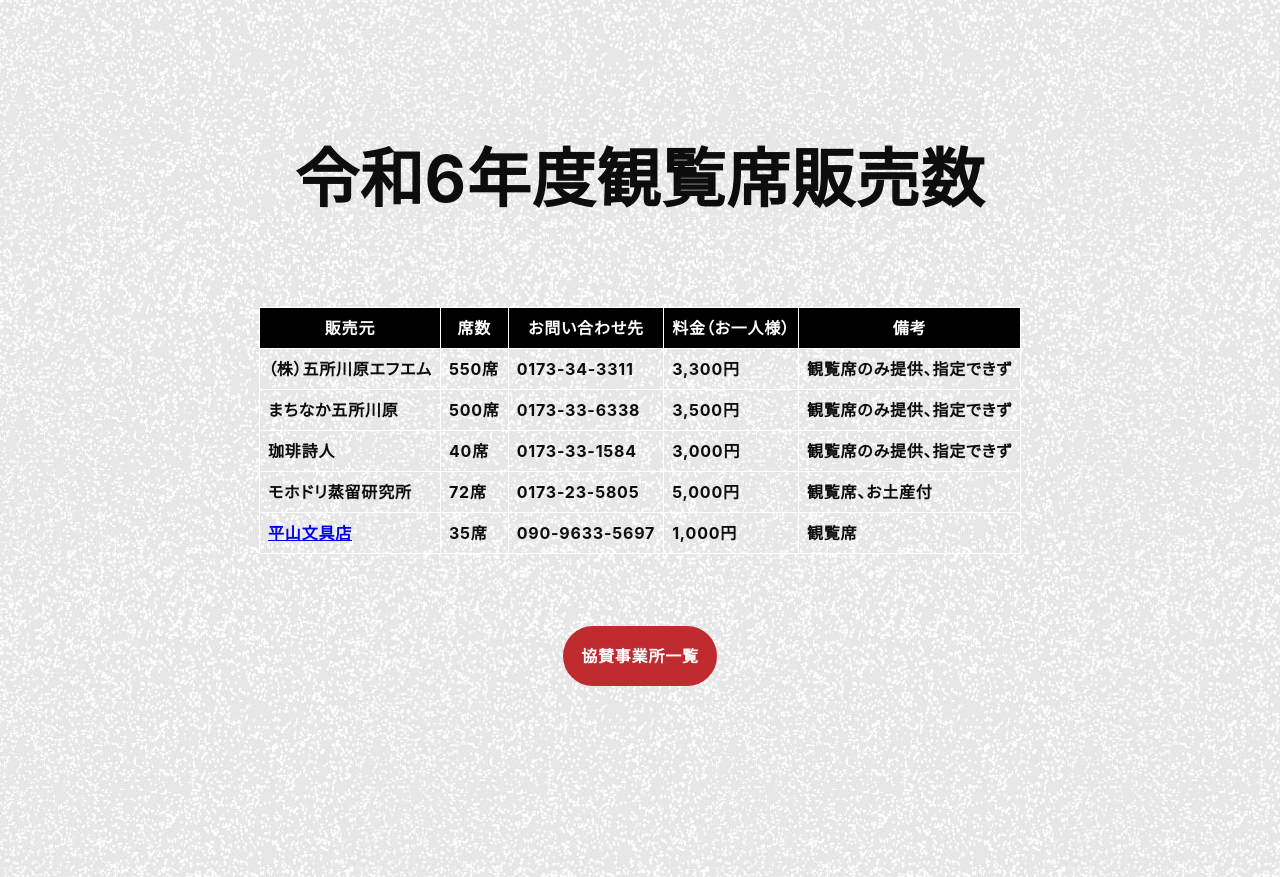
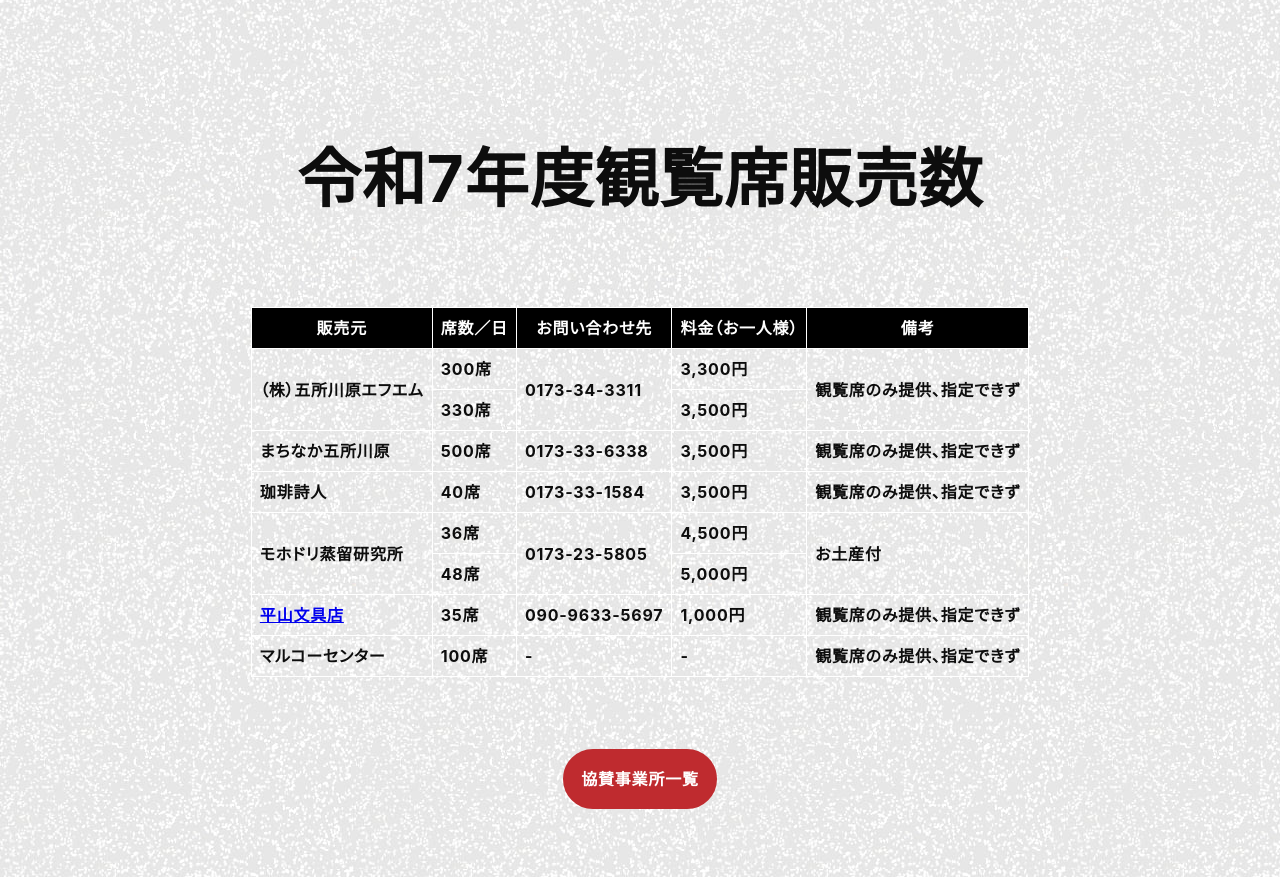
Before and after one commit to plus-agc/tachineputa-astro, an Astro site: page / in a window 1280 px wide. Shown: the part 2540-3417 px from the top of the page. Built offline with nearby package versions, Linux system fonts and the light colour scheme; Astro itself is replaced by a stand-in of ours.

Commit message:
modified

```diff
--- a/astro.config.mjs
+++ b/astro.config.mjs
@@ -1,9 +1,18 @@
+import dotenv from "dotenv";
+dotenv.config();
 import { defineConfig } from "astro/config";
 import sitemap from "@astrojs/sitemap";
+import relativeLinks from "astro-relative-links"; // 追加
+
+// 環境変数でsiteとbaseを切り替える
+const isDemo = process.env.BUILD_TARGET === "demo";
 
 export default defineConfig({
-  site: "https://tachineputa-official.jp",
-  integrations: [sitemap()],
+  site: isDemo
+    ? "https://plus-agc.sakura.ne.jp/plus-demo/tachineputa"
+    : "https://tachineputa-official.jp",
+  base: isDemo ? "/plus-demo/tachineputa/" : "/",
+  integrations: [sitemap(), relativeLinks()], // 変更
   build: {
     sourcemap: true, // ソースマップを有効にする
   },
--- a/package.json
+++ b/package.json
@@ -11,7 +11,9 @@
   },
   "dependencies": {
     "@astrojs/sitemap": "^3.3.0",
-    "astro": "^5.6.1"
+    "astro": "^5.6.1",
+    "astro-relative-links": "^0.4.2",
+    "dotenv": "^16.4.7"
   },
   "devDependencies": {
     "sass": "^1.77.1"
--- a/src/pages/index.astro
+++ b/src/pages/index.astro
@@ -34,14 +34,14 @@ import Livestream from "../components/livestream.astro";
               data-type="standUpIn"
               data-duration="fast"
             >
-              <span>令</span><span>和</span><span>6</span><span>年</span><span
+              <span>令</span><span>和</span><span>7</span><span>年</span><span
                 >度</span
-              ><span>開</span><span>催</span><span>終</span><span>了</span>
+              ><span>開</span><span>催</span><span>決</span><span>定</span>
             </h2>
             <div class="l-spacer -top">
               <div class="l-container">
                 <p class="c-heading -primary -center roll is-rollActive">
-                  <span class="u-wr">ありがとうございました。</span>
+                  <span class="u-wr">〜月〜日</span>
                 </p>
               </div>
             </div>
@@ -125,24 +125,28 @@ import Livestream from "../components/livestream.astro";
               data-type="standUpIn"
               data-duration="fast"
             >
-              <span>令和6年度観覧席販売数</span>
+              <span>令和7年度観覧席販売数</span>
             </h3>
             <div class="l-container -narrow">
               <div class="l-spacer -mtMedium -top">
                 <table style="margin:0 auto;">
                   <tr>
                     <th>販売元</th>
-                    <th>席数</th>
+                    <th>席数／日</th>
                     <th>お問い合わせ先</th>
                     <th>料金（お一人様） </th>
                     <th>備考</th>
                   </tr>
                   <tr>
-                    <td>（株）五所川原エフエム</td>
-                    <td>550席</td>
-                    <td>0173-34-3311 </td>
+                    <td rowspan="2">（株）五所川原エフエム</td>
+                    <td>300席</td>
+                    <td rowspan="2">0173-34-3311</td>
                     <td>3,300円</td>
-                    <td>観覧席のみ提供、指定できず</td>
+                    <td rowspan="2">観覧席のみ提供、指定できず</td>
+                  </tr>
+                  <tr>
+                    <td>330席</td>
+                    <td>3,500円</td>
                   </tr>
                   <tr>
                     <td>まちなか五所川原</td>
@@ -155,22 +159,33 @@ import Livestream from "../components/livestream.astro";
                     <td>珈琲詩人</td>
                     <td>40席</td>
                     <td>0173-33-1584</td>
-                    <td>3,000円 </td>
+                    <td>3,500円 </td>
                     <td>観覧席のみ提供、指定できず</td>
                   </tr>
                   <tr>
-                    <td>モホドリ蒸留研究所</td>
-                    <td>72席</td>
-                    <td>0173-23-5805 </td>
+                    <td rowspan="2">モホドリ蒸留研究所</td>
+                    <td>36席</td>
+                    <td rowspan="2">0173-23-5805 </td>
+                    <td>4,500円</td>
+                    <td rowspan="2">お土産付</td>
+                  </tr>
+                  <tr>
+                    <td>48席</td>
                     <td>5,000円</td>
-                    <td>観覧席、お土産付</td>
                   </tr>
                   <tr>
                     <td><a href="/news/post-2">平山文具店</a></td>
-                    <td>35席 </td>
+                    <td>35席</td>
                     <td>090-9633-5697</td>
                     <td>1,000円</td>
-                    <td>観覧席</td>
+                    <td>観覧席のみ提供、指定できず</td>
+                  </tr>
+                  <tr>
+                    <td>マルコーセンター</td>
+                    <td>100席</td>
+                    <td>-</td>
+                    <td>-</td>
+                    <td>観覧席のみ提供、指定できず</td>
                   </tr>
                 </table>
               </div>
```
Also changed, not shown: 1 other file.
